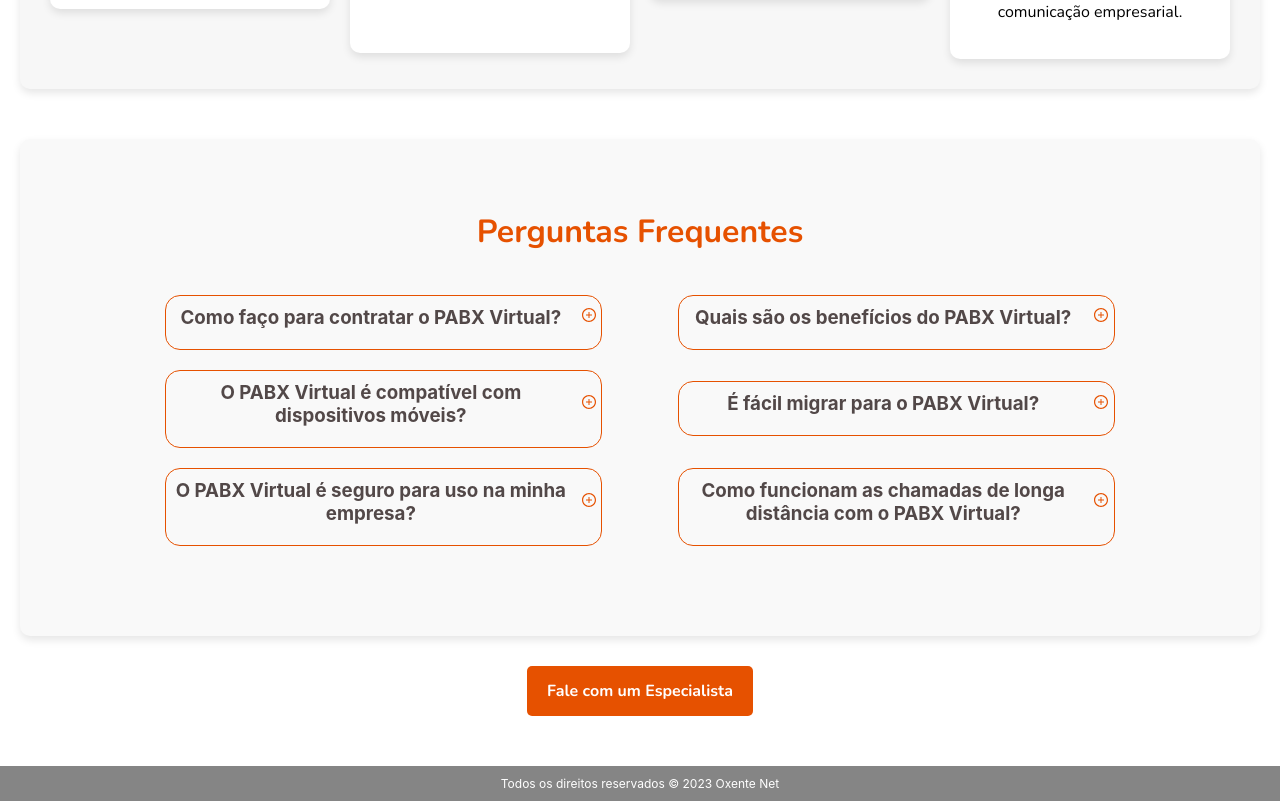
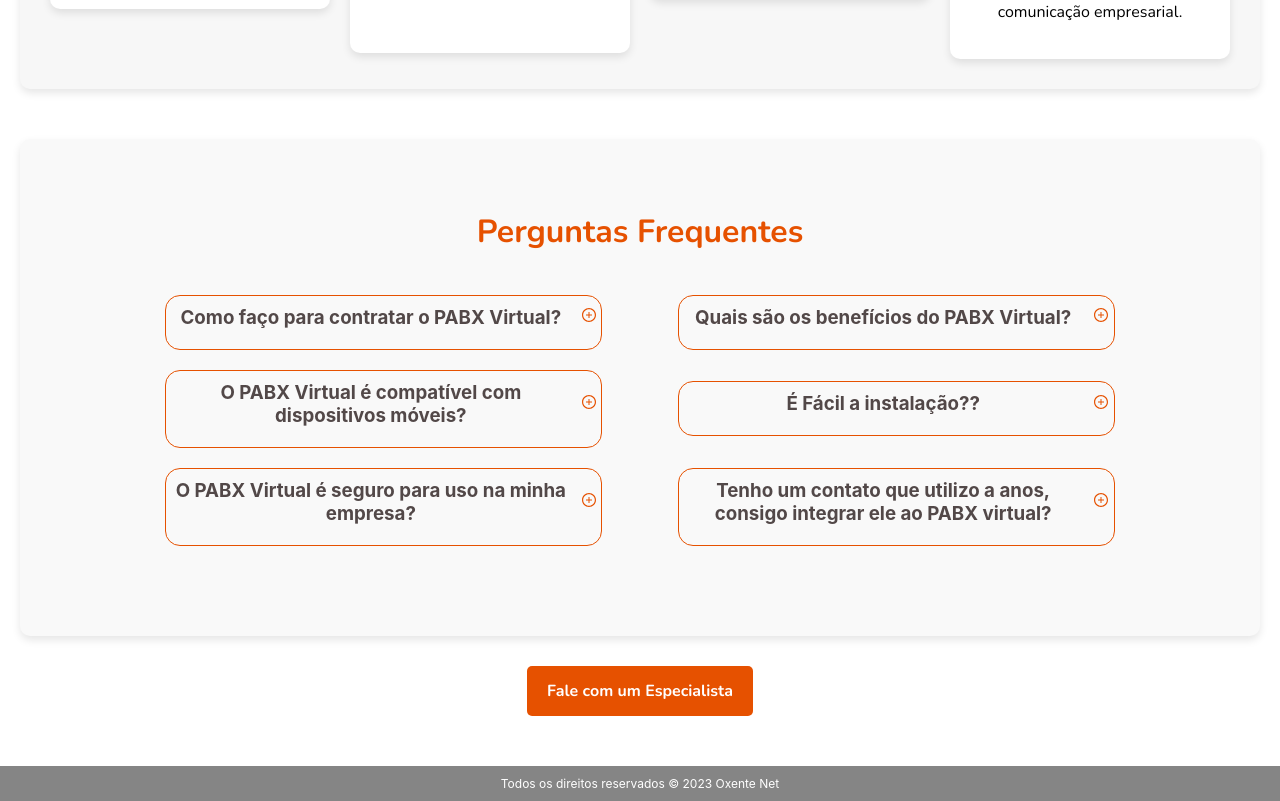
Before and after one commit to viniciusHerminio/OxenteConnect, a React (Create React App) app: page / in a window 1280 px wide. Shown: the part 2859-3660 px from the top of the page. Built offline with nearby package versions, Linux system fonts and the light colour scheme.

Commit message:
ajustando novas perguntas frequentes

```diff
--- a/src/App.css
+++ b/src/App.css
@@ -614,6 +614,16 @@ body {
   font-size: 12px;
 }
 
+.Rodapeblur-text {
+  filter: blur(5px);
+  background-color: #33333398; /* Cor de fundo do rodapé */
+  color: #fff; /* Cor do texto */
+  text-align: center; /* Centralizar o texto */
+  margin-top: 50px;
+  padding: 10px;
+  font-size: 12px;
+}
+
 .Rodape p {
   margin: 0; /* Remova a margem padrão para evitar espaço em branco extra */
 }
@@ -756,25 +766,18 @@ body {
   }
 
   .FormContainer {
-    position: fixed;
-    top: 50%;
-    left: 50%;
-    transform: translate(-50%, -50%);
-    background-color: #fff;
-    padding: 20px;
+    background-color: #ffffff;
+    box-shadow: 0 0 10px rgba(0, 0, 0, 0.2);
+    padding: 30px;
     border-radius: 10px;
     max-width: 400px;
-    box-shadow: 0 4px 8px rgba(0, 0, 0, 0.2);
-    z-index: 1001;
     transition: transform 0.3s ease, box-shadow 0.3s ease;
   }
 
   .FormTitle {
     text-align: center;
     margin-bottom: 20px;
-    color: #e65100;
-    font-size: 1.5em;
-    font-family: 'Nunito', sans-serif;
+    color: #3498db; /* Cor do título do formulário */
   }
 
   .FormField {
--- a/src/App.js
+++ b/src/App.js
@@ -56,18 +56,18 @@ function App() {
       open: false,
     },
     {
-      question: 'É fácil migrar para o PABX Virtual?',
-      answer: 'Sim, a migração para o PABX Virtual é geralmente um processo relativamente simples. Nossa equipe de suporte está pronta para ajudá-lo em todas as etapas do processo. O primeiro passo é entrar em contato conosco para discutir suas necessidades e receber orientações personalizadas. Em seguida, configuraremos o sistema de acordo com suas especificações. Depois de concluída a configuração, forneceremos suporte e treinamento para garantir que sua equipe esteja confortável com a nova solução. Estamos comprometidos em tornar a migração para o PABX Virtual o mais tranquila possível para sua empresa.".',
+      question: 'É Fácil a instalação??',
+      answer: 'Com o PABX Virtual da Oxente.net, a instalação é rápida, fácil e descomplicada. Eliminamos equipamentos volumosos e configurações complexas, permitindo que sua empresa desfrute de uma comunicação eficiente em poucos passos.',
       open: false,
     },
     {
       question: 'O PABX Virtual é seguro para uso na minha empresa?',
-      answer: 'Sim, o PABX Virtual é uma solução segura para comunicações empresariais. Ele é projetado com medidas de segurança avançadas para proteger suas chamadas e dados. A integração com provedores de internet de alta qualidade também ajuda a garantir a segurança e a qualidade das chamadas. Além disso, oferecemos suporte técnico para manter o sistema seguro e atualizado, garantindo a tranquilidade dos usuários.".',
+      answer: 'Sim, o PABX Virtual é uma solução segura para comunicações empresariais. Ele é projetado com medidas de segurança avançadas para proteger suas chamadas e dados. A integração com nosso provedor de internet de alta qualidade também ajuda a garantir a segurança e a qualidade das chamadas. Além disso, oferecemos suporte técnico para manter o sistema seguro e atualizado, garantindo a tranquilidade dos usuários.".',
       open: false,
     },
     {
-      question: 'Como funcionam as chamadas de longa distância com o PABX Virtual?',
-      answer: 'O PABX Virtual permite chamadas de longa distância de forma econômica. Ele utiliza tecnologia VoIP (Voz sobre IP), que permite fazer chamadas pela internet, reduzindo significativamente os custos em comparação com chamadas tradicionais. Você pode fazer chamadas de longa distância para clientes, parceiros e funcionários em todo o mundo a preços muito mais acessíveis, melhorando a comunicação global da sua empresa.".',
+      question: 'Tenho um contato que utilizo a anos, consigo integrar ele ao PABX virtual?',
+      answer: 'Sim, é possível integrar seus contatos antigos ao PABX virtual da Oxente.net. Oferecemos planos com minutagem e, se necessário, utilizamos uma chipeira para vincular chips não vinculados à operadora ao PABX Virtual. Também podemos integrar números fixos aos ramais, assegurando uma transição suave para uma comunicação empresarial moderna, sem perder nenhum contato.',
       open: false,
     },
   ]);
@@ -307,7 +307,7 @@ function App() {
           Fale com um Especialista
         </animated.button>
       </div>
-      <footer className="Rodape">
+      <footer className={`Rodape${showForm ? 'blur-text' : ''}`}>
         <p>Todos os direitos reservados &copy; {new Date().getFullYear()} Oxente Net</p>
       </footer>
     </div>
```
